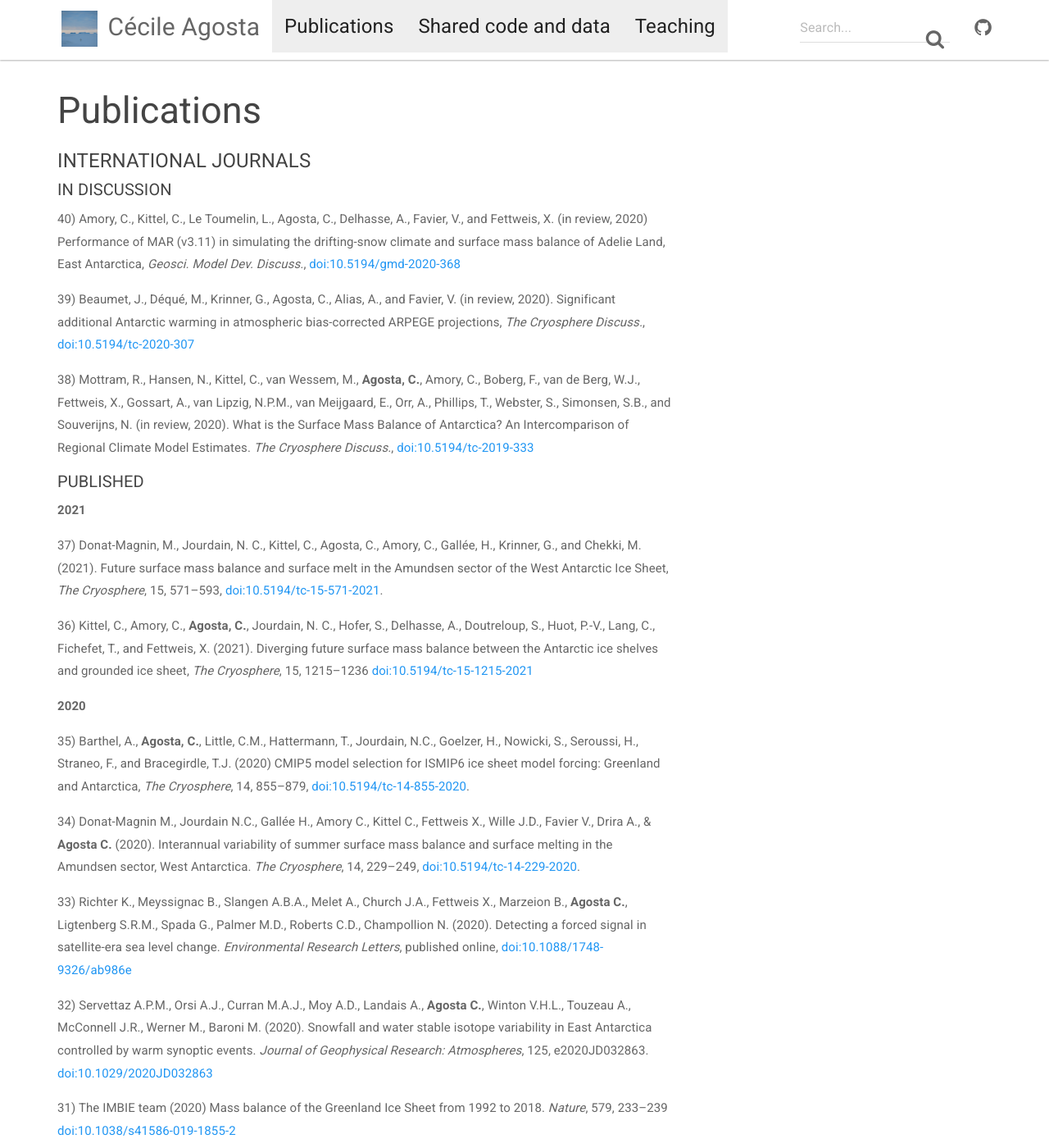
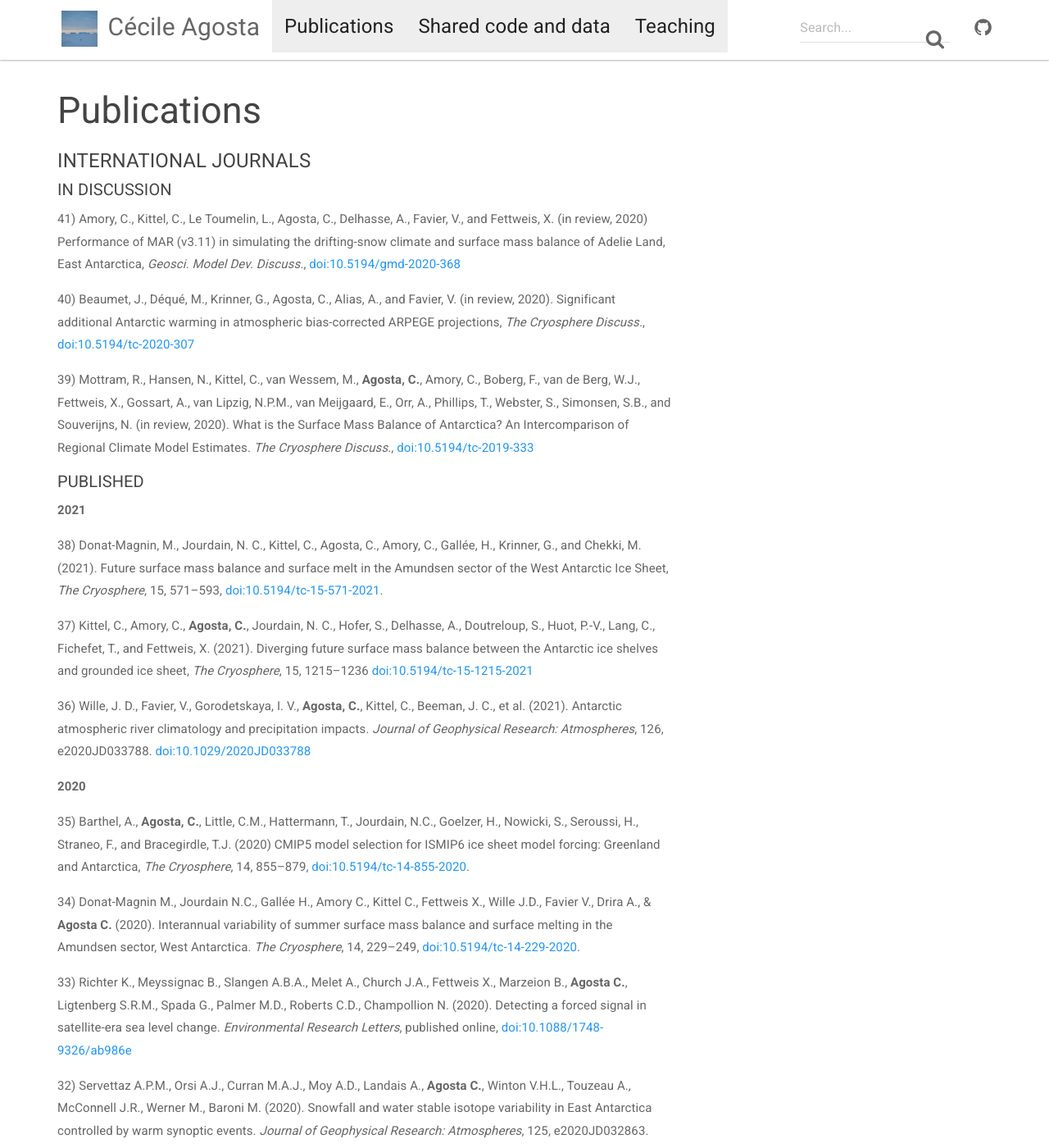
Before and after one commit to cecileagosta/cecileagosta.github.io, a Jekyll site: the page built from _docs/publications.md, in a window 1280 px wide and 1400 px high. Shown: the whole window at 82% size. Built offline with Jekyll 4.4.1, drawn with Linux system fonts in a browser that asks for light colours; nearby versions of some CDN libraries.

Commit message:
Update publications.md

```diff
--- a/_docs/publications.md
+++ b/_docs/publications.md
@@ -7,21 +7,24 @@
 
 ##### IN DISCUSSION
 
-40) Amory, C., Kittel, C., Le Toumelin, L., Agosta, C., Delhasse, A., Favier, V., and Fettweis, X. (in review, 2020) Performance of MAR (v3.11) in simulating the drifting-snow climate and surface mass balance of Adelie Land, East Antarctica, *Geosci. Model Dev. Discuss.*, [doi:10.5194/gmd-2020-368](https://doi.org/10.5194/gmd-2020-368)
+41) Amory, C., Kittel, C., Le Toumelin, L., Agosta, C., Delhasse, A., Favier, V., and Fettweis, X. (in review, 2020) Performance of MAR (v3.11) in simulating the drifting-snow climate and surface mass balance of Adelie Land, East Antarctica, *Geosci. Model Dev. Discuss.*, [doi:10.5194/gmd-2020-368](https://doi.org/10.5194/gmd-2020-368)
 
-39)  Beaumet, J., Déqué, M., Krinner, G., Agosta, C., Alias, A., and Favier, V. (in review, 2020). Significant additional Antarctic warming in atmospheric bias-corrected ARPEGE projections, *The Cryosphere Discuss.*, [doi:10.5194/tc-2020-307](https://doi.org/10.5194/tc-2020-307)
+40)  Beaumet, J., Déqué, M., Krinner, G., Agosta, C., Alias, A., and Favier, V. (in review, 2020). Significant additional Antarctic warming in atmospheric bias-corrected ARPEGE projections, *The Cryosphere Discuss.*, [doi:10.5194/tc-2020-307](https://doi.org/10.5194/tc-2020-307)
 
-38) Mottram, R., Hansen, N., Kittel, C., van Wessem, M., **Agosta, C.**, Amory, C., Boberg, F., van de Berg, W.J., Fettweis, X., Gossart, A., van Lipzig, N.P.M., van Meijgaard, E., Orr, A., Phillips, T., Webster, S., Simonsen, S.B., and Souverijns, N. (in review, 2020). What is the Surface Mass Balance of Antarctica? An Intercomparison of Regional Climate Model Estimates. *The Cryosphere Discuss.*, [doi:10.5194/tc-2019-333](https://doi.org/10.5194/tc-2019-333)
+39) Mottram, R., Hansen, N., Kittel, C., van Wessem, M., **Agosta, C.**, Amory, C., Boberg, F., van de Berg, W.J., Fettweis, X., Gossart, A., van Lipzig, N.P.M., van Meijgaard, E., Orr, A., Phillips, T., Webster, S., Simonsen, S.B., and Souverijns, N. (in review, 2020). What is the Surface Mass Balance of Antarctica? An Intercomparison of Regional Climate Model Estimates. *The Cryosphere Discuss.*, [doi:10.5194/tc-2019-333](https://doi.org/10.5194/tc-2019-333)
 
 
 ##### PUBLISHED
 
 **2021**
 
-37) Donat-Magnin, M., Jourdain, N. C., Kittel, C., Agosta, C., Amory, C., Gallée, H., Krinner, G., and Chekki, M. (2021). Future surface mass balance and surface melt in the Amundsen sector of the West Antarctic Ice Sheet, *The Cryosphere*, 15, 571–593, [doi:10.5194/tc-15-571-2021](https://doi.org/10.5194/tc-15-571-2021).
+38) Donat-Magnin, M., Jourdain, N. C., Kittel, C., Agosta, C., Amory, C., Gallée, H., Krinner, G., and Chekki, M. (2021). Future surface mass balance and surface melt in the Amundsen sector of the West Antarctic Ice Sheet, *The Cryosphere*, 15, 571–593, [doi:10.5194/tc-15-571-2021](https://doi.org/10.5194/tc-15-571-2021).
 
 
-36) Kittel, C., Amory, C., **Agosta, C.**, Jourdain, N. C., Hofer, S., Delhasse, A., Doutreloup, S., Huot, P.-V., Lang, C., Fichefet, T., and Fettweis, X. (2021). Diverging future surface mass balance between the Antarctic ice shelves and grounded ice sheet, *The Cryosphere*, 15, 1215–1236 [doi:10.5194/tc-15-1215-2021](https://tc.copernicus.org/articles/15/1215/2021/)
+37) Kittel, C., Amory, C., **Agosta, C.**, Jourdain, N. C., Hofer, S., Delhasse, A., Doutreloup, S., Huot, P.-V., Lang, C., Fichefet, T., and Fettweis, X. (2021). Diverging future surface mass balance between the Antarctic ice shelves and grounded ice sheet, *The Cryosphere*, 15, 1215–1236 [doi:10.5194/tc-15-1215-2021](https://tc.copernicus.org/articles/15/1215/2021/)
+
+36) Wille, J. D., Favier, V., Gorodetskaya, I. V., **Agosta, C.**, Kittel, C., Beeman, J. C., et al. (2021). Antarctic atmospheric river climatology and precipitation impacts. *Journal of Geophysical Research: Atmospheres*, 126, e2020JD033788. [doi:10.1029/2020JD033788](https://doi. org/10.1029/2020JD033788)
+
 
 **2020**
 
```
